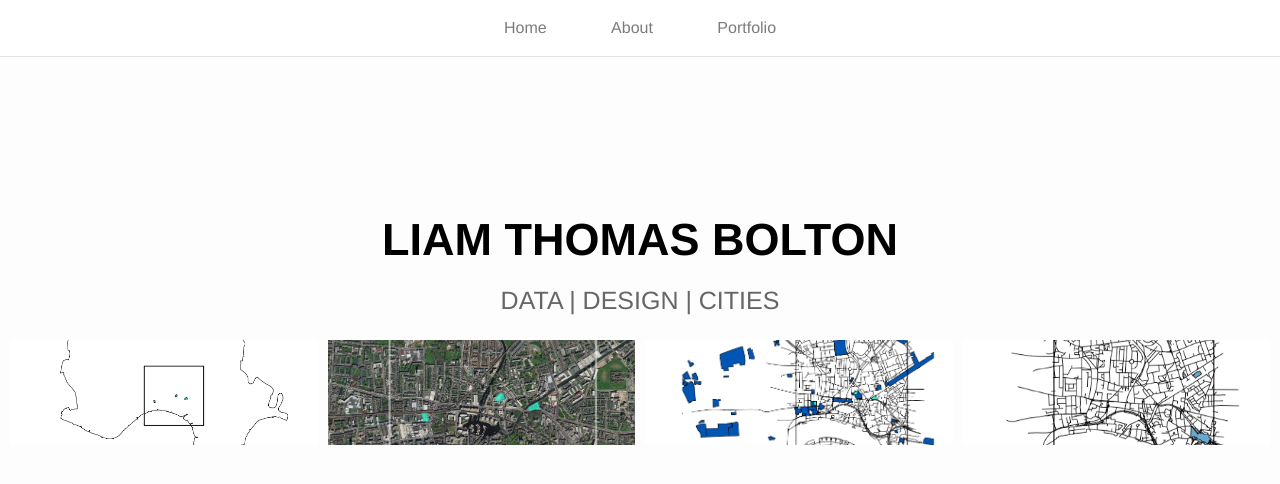
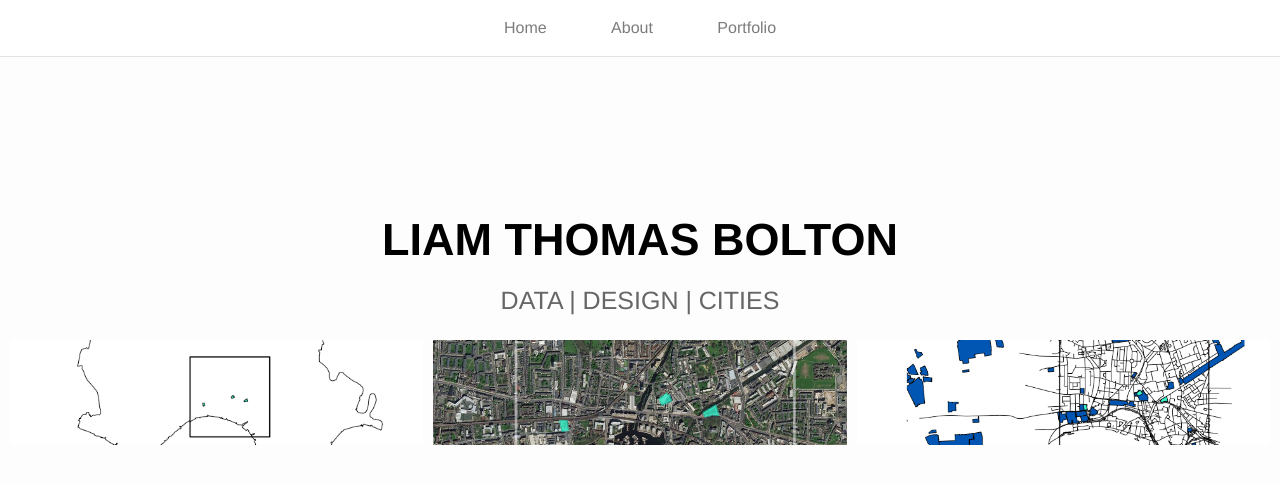
Before and after one commit to lbuk/portfolio-website, a Jekyll site: the page built from index.html, in a window 1280 px wide. Shown: the top 484 px of the page. Built offline with Jekyll 4.4.1, drawn with Linux system fonts in a browser that asks for light colours; nearby versions of some CDN libraries; the list of posts is cut into pages by our own code.

Commit message:
Update _layout.scss

```diff
--- a/_sass/_layout.scss
+++ b/_sass/_layout.scss
@@ -263,7 +263,7 @@ width: 66.66%;
 width: 100%;
 }
 .homepage{
-width: 25%;
+width: 33.33%;
 float: left;
 }
 .portfolio_25{
```
